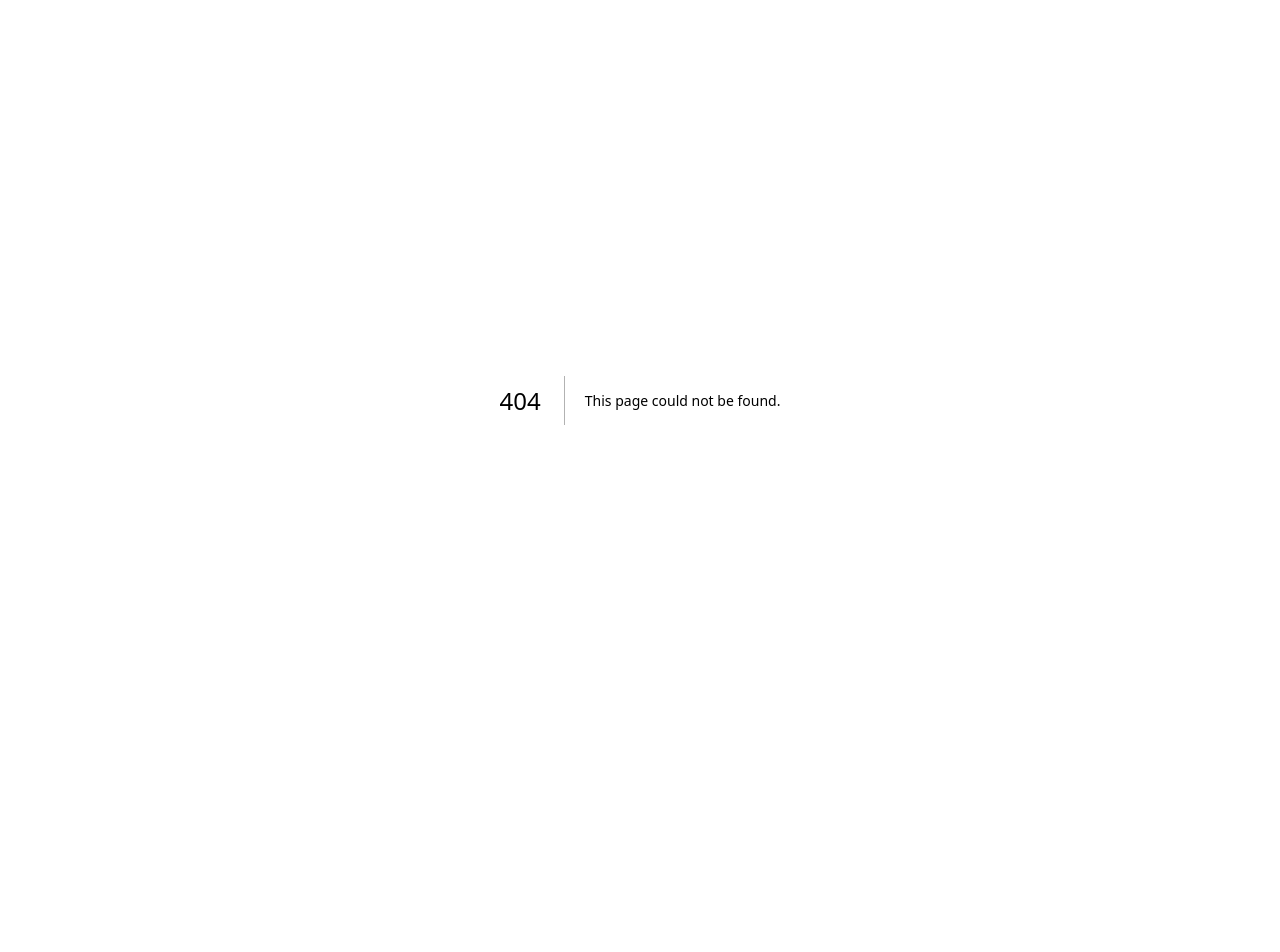
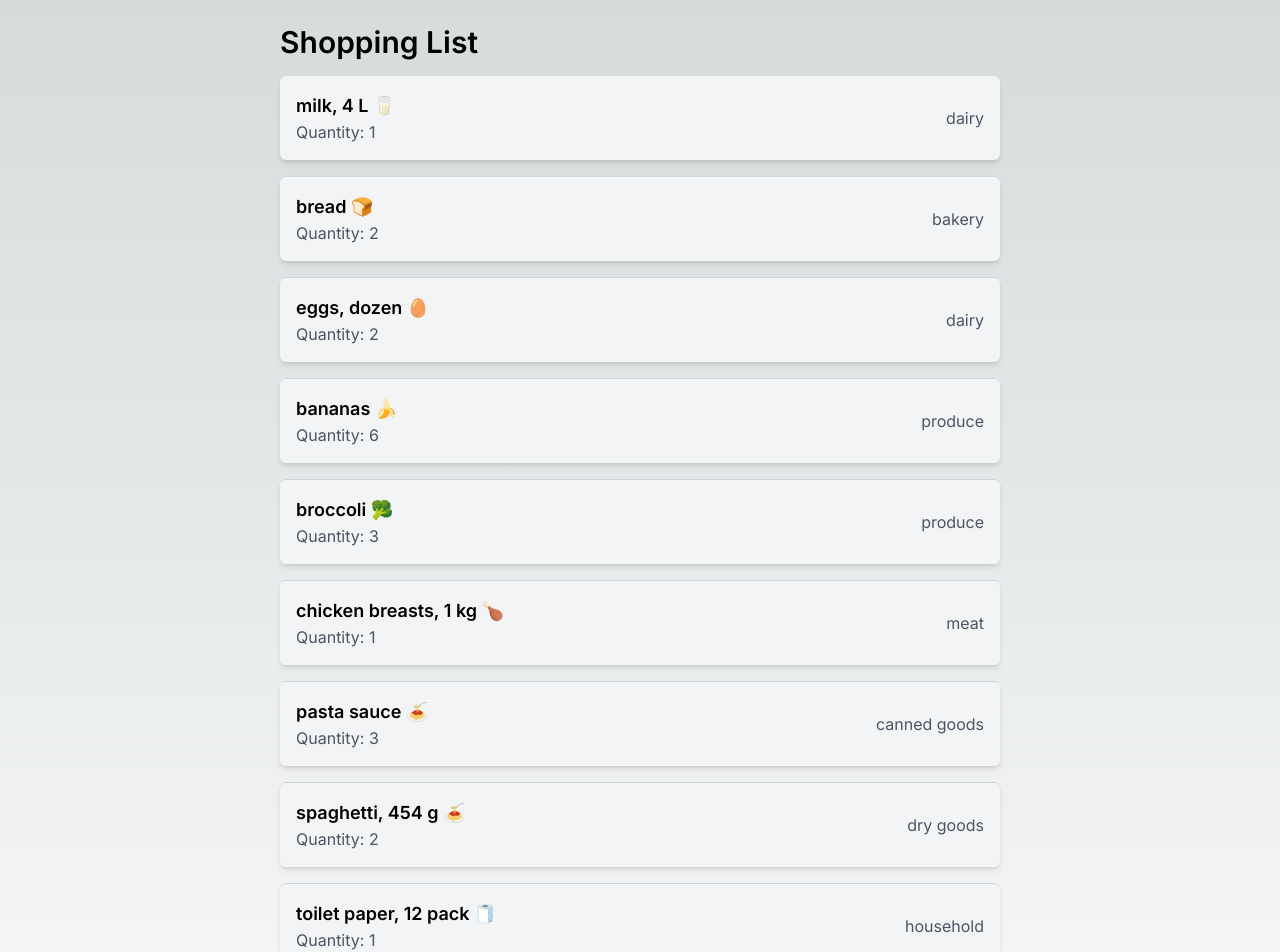
Before and after one commit to navrajveer/cprg306-assignments, a Next.js app: page /week3 in a window 1280 px wide. Before the commit this address had no page. Shown: the top 952 px of the page. Before the commit the page ends 800 px from the top, so only its background shows below. Built offline with nearby package versions, Linux system fonts and the light colour scheme.

Commit message:
Add week3 folder

```diff
--- /dev/null
+++ b/app/week3/item-list.js
@@ -0,0 +1,82 @@
+import React from 'react';
+import Item from './item';
+
+const ItemList = () => {
+  const items = [
+    {
+      name: "milk, 4 L 🥛",
+      quantity: 1,
+      category: "dairy",
+    },
+    {
+      name: "bread 🍞",
+      quantity: 2,
+      category: "bakery",
+    },
+    {
+      name: "eggs, dozen 🥚",
+      quantity: 2,
+      category: "dairy",
+    },
+    {
+      name: "bananas 🍌",
+      quantity: 6,
+      category: "produce",
+    },
+    {
+      name: "broccoli 🥦",
+      quantity: 3,
+      category: "produce",
+    },
+    {
+      name: "chicken breasts, 1 kg 🍗",
+      quantity: 1,
+      category: "meat",
+    },
+    {
+      name: "pasta sauce 🍝",
+      quantity: 3,
+      category: "canned goods",
+    },
+    {
+      name: "spaghetti, 454 g 🍝",
+      quantity: 2,
+      category: "dry goods",
+    },
+    {
+      name: "toilet paper, 12 pack 🧻",
+      quantity: 1,
+      category: "household",
+    },
+    {
+      name: "paper towels, 6 pack",
+      quantity: 1,
+      category: "household",
+    },
+    {
+      name: "dish soap 🍽️",
+      quantity: 1,
+      category: "household",
+    },
+    {
+      name: "hand soap 🧼",
+      quantity: 4,
+      category: "household",
+    }
+  ];
+
+  return (
+    <ul className="divide-y divide-gray-300">
+      {items.map((item, index) => (
+        <Item
+          key={index}
+          name={item.name}
+          quantity={item.quantity}
+          category={item.category}
+        />
+      ))}
+    </ul>
+  );
+};
+
+export default ItemList;
--- /dev/null
+++ b/app/week3/item.js
@@ -0,0 +1,17 @@
+import React from 'react';
+
+const Item = ({ name, quantity, category }) => {
+  return (
+    <li className="bg-gray-100 p-4 rounded-md shadow-md mb-4">
+      <div className="flex items-center justify-between">
+        <div>
+          <h2 className="text-lg font-semibold">{name}</h2>
+          <p className="text-gray-600">Quantity: {quantity}</p>
+        </div>
+        <span className="text-gray-600">{category}</span>
+      </div>
+    </li>
+  );
+};
+
+export default Item;
--- /dev/null
+++ b/app/week3/page.js
@@ -0,0 +1,13 @@
+import React from 'react';
+import ItemList from './item-list';
+
+const Page = () => {
+  return (
+    <main className="max-w-3xl mx-auto p-6">
+      <h1 className="text-3xl font-semibold mb-4">Shopping List</h1>
+      <ItemList />
+    </main>
+  );
+};
+
+export default Page;
```
